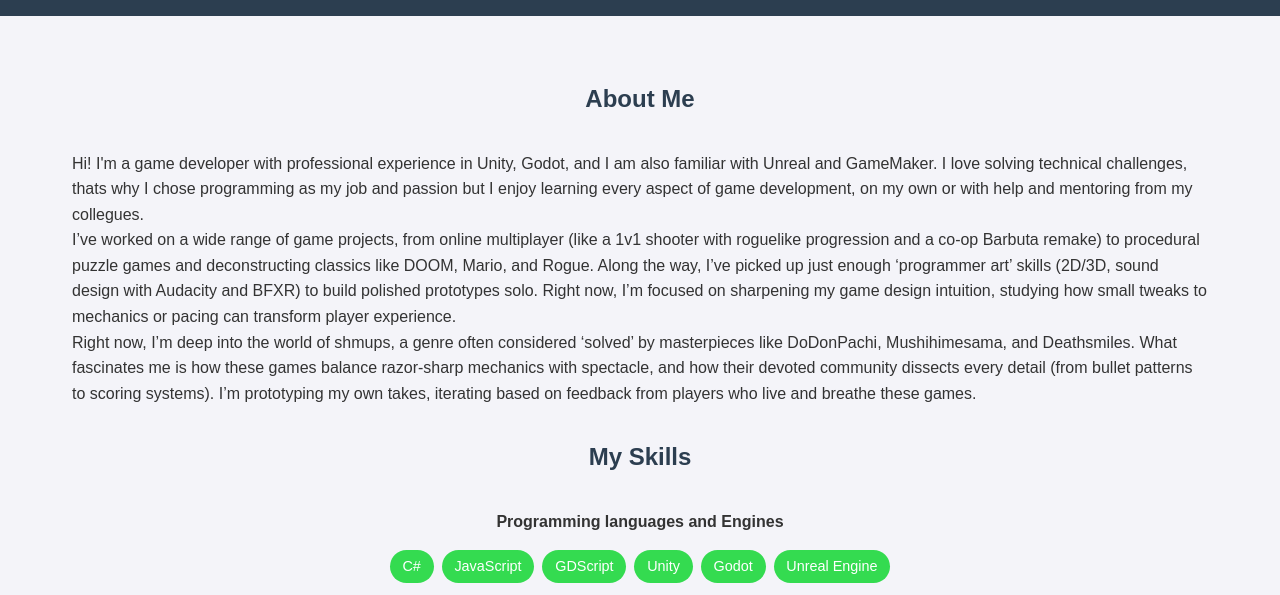
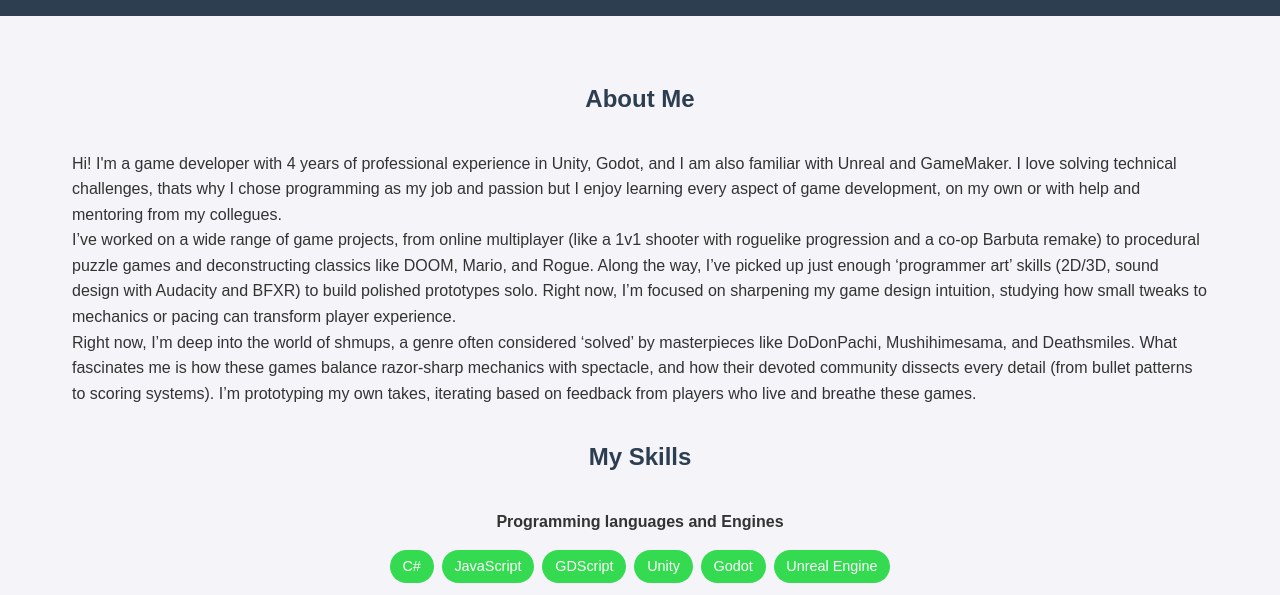
Before and after one commit to lucas-abratti/gamedev-portfolio, a plain HTML site: page index.html in a window 1280 px wide. Shown: the part 205-800 px from the top of the page. Drawn offline with Linux system fonts and the light colour scheme.

Commit message:
years of expirience added

```diff
--- a/index.html
+++ b/index.html
@@ -20,7 +20,7 @@
     <section id="about">
         <h2>About Me</h2>
         <p>
-            Hi! I'm a game developer with professional experience in Unity, Godot, and I am also familiar with Unreal and GameMaker.
+            Hi! I'm a game developer with 4 years of professional experience in Unity, Godot, and I am also familiar with Unreal and GameMaker.
             I love solving technical challenges, thats why I chose programming as my job and passion but I enjoy learning every aspect of game development, on my own or with help and mentoring from my collegues.
         </p>
         <p>
```
